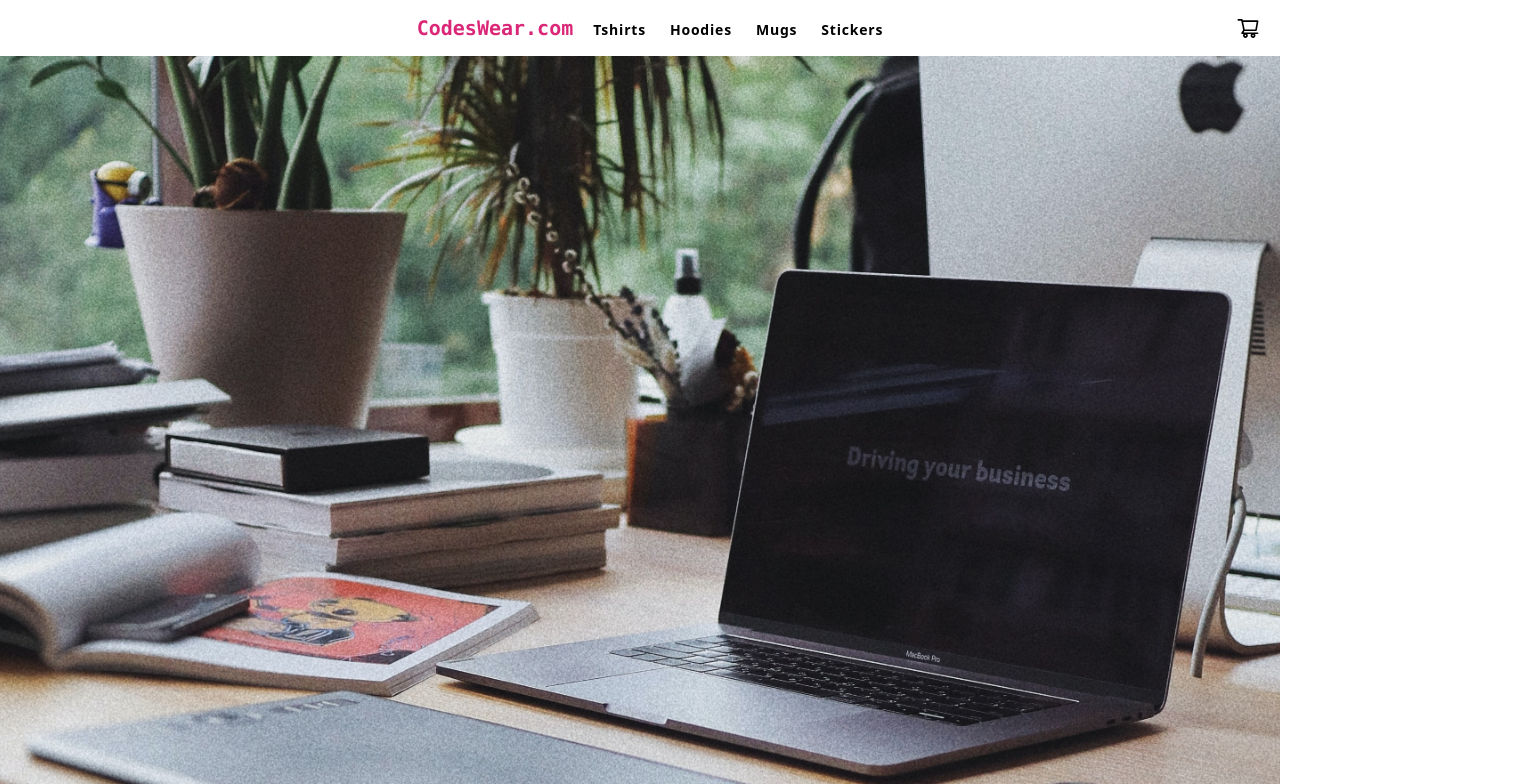
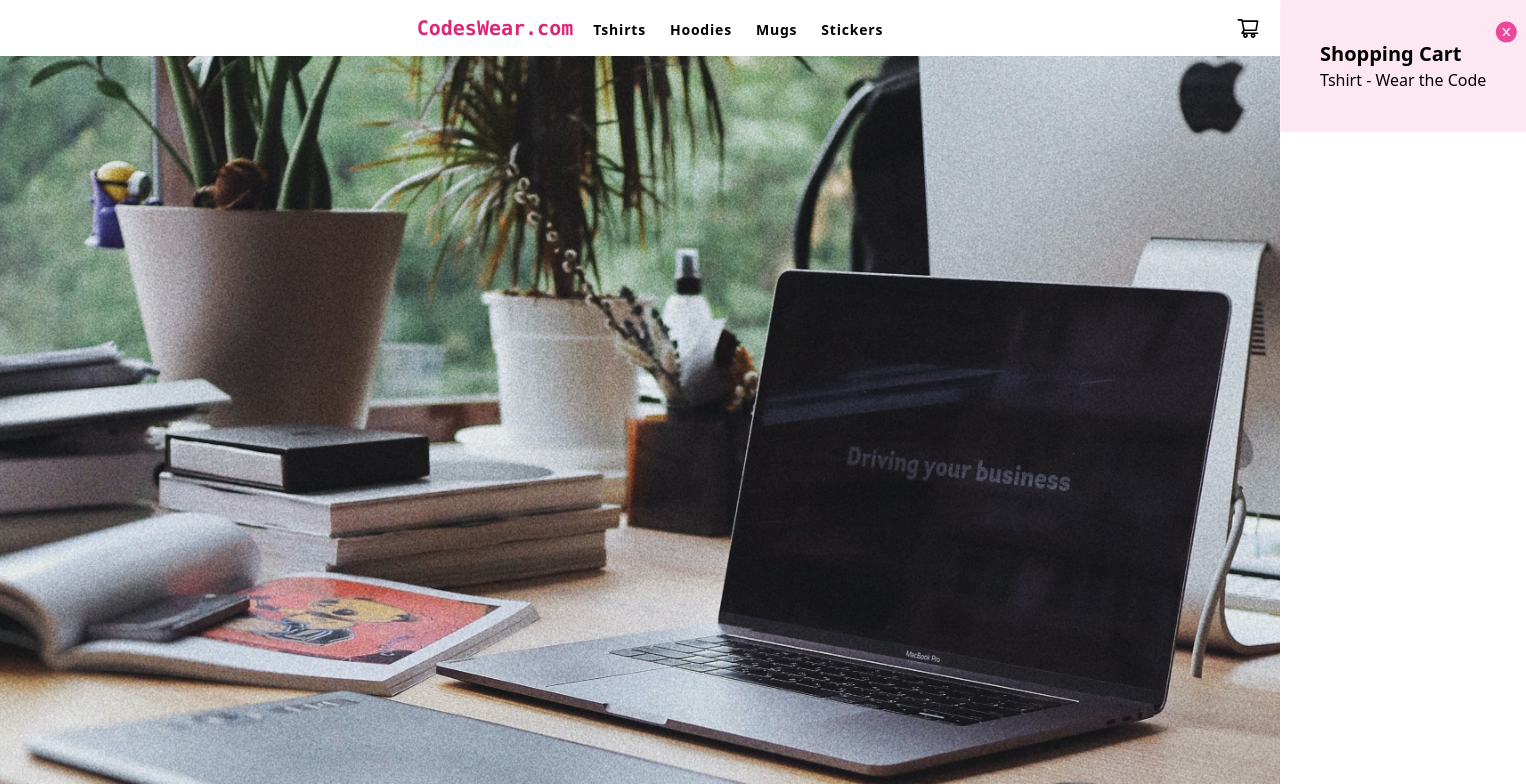
Before and after one commit to jasmeets-6575/learning-nextjs, a Next.js app in the folder by-code-with-harry/project2/: page / in a window 1280 px wide. Shown: the top 784 px of the page, 1526 px wide, since content can reach past the window. Built offline with nearby package versions, Linux system fonts and the light colour scheme.

Commit message:
adding toggleCart

```diff
--- a/by-code-with-harry/project2/components/Navbar.js
+++ b/by-code-with-harry/project2/components/Navbar.js
@@ -10,6 +10,16 @@ import {
 import { MdAccountCircle } from "react-icons/md";
 
 const Navbar = () => {
+  const ref = useRef();
+  const toggleCart = () => {
+    if (ref.current.classList.contains("translate-x-full")) {
+      ref.current.classList.remove("translate-x-full");
+      ref.current.classList.add("translate-x-0");
+    } else if (!ref.current.classList.contains("translate-x-full")) {
+      ref.current.classList.add("translate-x-full");
+      ref.current.classList.remove("translate-x-0");
+    }
+  };
   return (
     <div className="flex flex-col md:flex-row md:justify-center items-center py-2 shadow-md">
       <div className="logo mr-auto md:mx-5">
@@ -33,8 +43,25 @@ const Navbar = () => {
           </li>
         </ul>
       </div>
-      <div className="cart absolute right-0 top-4 mx-5">
-        <AiOutlineShoppingCart className="text-xl md:text-2xl" />
+
+      <div onClick={toggleCart} className="cart absolute right-0 top-4 mx-5 ">
+        <AiOutlineShoppingCart className="text-xl md:text-2xl cursor-pointer" />
+      </div>
+
+      <div
+        ref={ref}
+        className="sideCart absolute top-0 right-0 bg-pink-100 p-10 transform transition-transform translate-x-full"
+      >
+        <h2 className="font-bold text-xl">Shopping Cart</h2>
+        <span
+          onClick={toggleCart}
+          className="absolute top-5 right-2 cursor-pointer text-2xl text-pink-500"
+        >
+          <AiFillCloseCircle />
+        </span>
+        <ol>
+          <li>Tshirt - Wear the Code</li>
+        </ol>
       </div>
     </div>
   );
```
